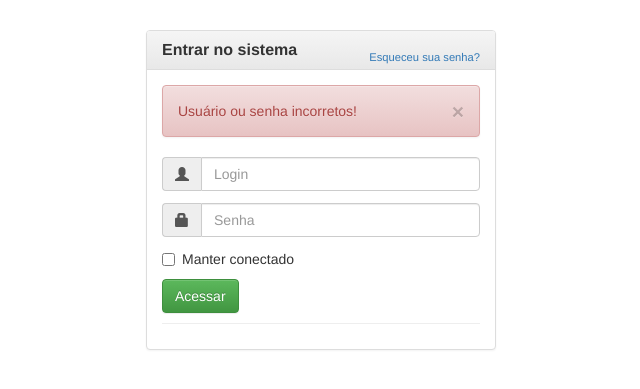
After one commit to wzaunir/Locadora, a PHP site: page /login.php in a window 1280 px wide. The commit adds this page. Shown: the top 389 px of the page, without its empty margins (319-959 px from the left). Run offline with PHP 8.4, Linux system fonts and the light colour scheme; data comes from the database, SQL or seed files in the repository; both versions use the stored data as it was after the commit.

Commit message:
inclusao de login e imagens

```diff
--- a/js/catalogo.js
+++ b/js/catalogo.js
@@ -60,7 +60,7 @@ function getCatalogo() {
                     '<td>' +
                     '<div class="media">' +
                     '<a href="#" class="pull-left">' +
-                    '<img src="https://s3.amazonaws.com/uifaces/faces/twitter/fffabs/128.jpg" class="media-photo">' +
+                    '<img src="img/'+elem.imagem+'" class="media-photo img-thumbnail" width=150>' +
                     '</a>' +
                     '<div class="media-body">' +
                     '<h4 class="title">' +
--- /dev/null
+++ b/login.php
@@ -0,0 +1,66 @@
+<!DOCTYPE html>
+<!--
+To change this license header, choose License Headers in Project Properties.
+To change this template file, choose Tools | Templates
+and open the template in the editor.
+-->
+<html>
+    <head>
+        <meta charset="UTF-8">
+        <title>Locadora</title>
+        <link rel="stylesheet" href="css/bootstrap.css" />
+        <link rel="stylesheet" href="css/bootstrap-theme.css" />
+        <link rel="stylesheet" href="css/principal.css" />
+        <script type="text/javascript" src="js/jquery-2.2.4.min.js"></script>
+        <script type="text/javascript" src="js/bootstrap.min.js"></script>
+        <script type="text/javascript" src="js/catalogo.js"></script>
+    </head>
+    <body>
+
+    <main>
+        <div class="container" style="margin-top:30px">
+            <div class="col-md-4 col-md-offset-4">
+                <div class="panel panel-default">
+                    <div class="panel-heading"><h3 class="panel-title"><strong>Entrar no sistema</strong></h3>
+                        <div style="float:right; font-size: 80%; position: relative; top:-10px"><a href="#">Esqueceu sua senha?</a></div>
+                    </div>
+
+                    <div class="panel-body">
+                        <form role="form" action="/model/login.php" method="post">
+                            <div class="alert alert-danger">
+                                <a class="close" data-dismiss="alert" href="#">×</a>Usuário ou senha incorretos!
+                            </div>
+                            <div style="margin-bottom: 12px" class="input-group">
+                                <span class="input-group-addon"><i class="glyphicon glyphicon-user"></i></span>
+                                <input id="login-username" type="text" class="form-control" name="username" value="" placeholder="Login">
+                            </div>
+
+                            <div style="margin-bottom: 12px" class="input-group">
+                                <span class="input-group-addon"><i class="glyphicon glyphicon-lock"></i></span>
+                                <input id="login-password" type="password" class="form-control" name="password" placeholder="Senha">
+                            </div>
+
+                            <div class="input-group">
+                                <div class="checkbox" style="margin-top: 0px;">
+                                    <label>
+                                        <input id="login-remember" type="checkbox" name="remember" value="1"> Manter conectado
+                                    </label>
+                                </div>
+                            </div>
+
+                            <button type="submit" class="btn btn-success">Acessar</button>
+
+                            <hr style="margin-top:10px;margin-bottom:10px;" >
+
+                        </form>
+                    </div>
+                </div>
+            </div>
+        </div>
+
+    </main>
+    <?php
+// put your code here
+    ?>
+</body>
+</html>
```
Also changed, not shown: cadastro.php (+10 -3 lines), index.php (+9 -5 lines), js/cadastro.js (+28 -6 lines), model/cadastro.php (+39 -23 lines), model/locadora.sqlite, 1 other file.
